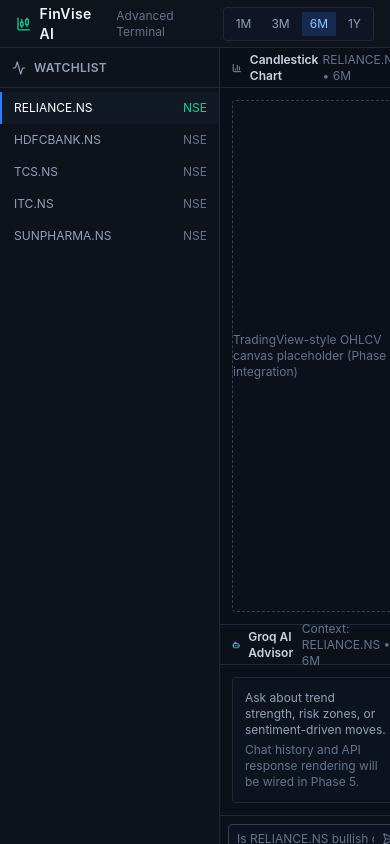
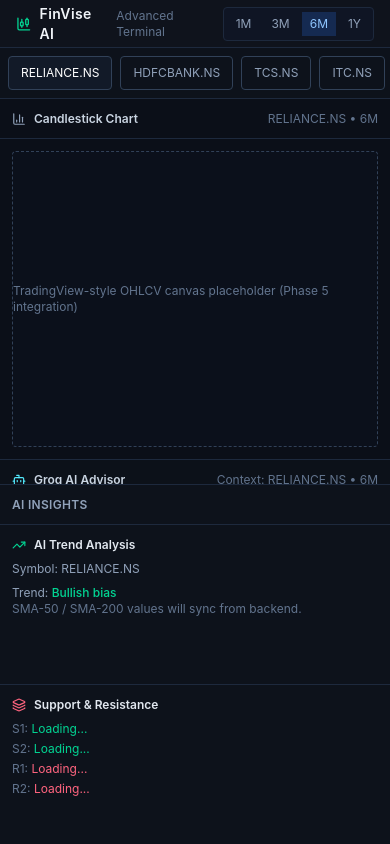
Before and after one commit to MayankSikkalwar/stock_market_analysis_project, a React app in the folder frontend/: page / in a window 390 px wide. Built offline with nearby package versions, Linux system fonts and the light colour scheme; the HTML template or start-up script is replaced by a standard one.

Commit message:
Added Responsive UI

```diff
--- a/frontend/src/App.jsx
+++ b/frontend/src/App.jsx
@@ -17,32 +17,33 @@ export default function App() {
   const [selectedTimeframe, setSelectedTimeframe] = useState("6M");
 
   return (
-    <div className="h-screen w-screen overflow-hidden bg-[#0b0e14] text-slate-300 flex flex-col">
+    <div className="h-screen w-screen overflow-y-auto bg-[#0b0e14] text-slate-300 flex flex-col lg:overflow-hidden">
       <Navbar
         selectedTimeframe={selectedTimeframe}
         onTimeframeChange={setSelectedTimeframe}
         timeframes={TIMEFRAMES}
       />
 
-      {/* Terminal layout:
-          Full-height content area is segmented into left watchlist, center trading workspace,
-          and right AI panel. Borders create clear panel dividers without soft card styling,
-          matching professional trading terminal conventions. */}
-      <main className="grid min-h-0 flex-1 grid-cols-[220px_1fr_320px] grid-rows-[1fr_220px]">
-        <div className="row-span-2 min-h-0">
+      {/* Responsive terminal layout:
+          Mobile: stacked flow with horizontal watchlist and scrollable vertical sections.
+          Desktop (lg): returns to locked, edge-to-edge trading terminal with left/center/right panels. */}
+      <main className="flex min-h-0 flex-1 flex-col lg:flex-row">
+        <div className="w-full border-b border-slate-800 lg:w-56 lg:min-h-0 lg:border-b-0">
           <Sidebar stocks={STOCKS} selectedStock={selectedStock} onStockChange={setSelectedStock} />
         </div>
 
-        <div className="min-h-0">
-          <ChartWidget selectedStock={selectedStock} selectedTimeframe={selectedTimeframe} />
+        <div className="flex min-h-0 flex-1 flex-col">
+          <div className="min-h-[360px] w-full lg:min-h-0 lg:flex-1">
+            <ChartWidget selectedStock={selectedStock} selectedTimeframe={selectedTimeframe} />
+          </div>
+
+          <div className="min-h-[220px] w-full lg:h-[220px] lg:min-h-0 lg:shrink-0">
+            <ChatbotWidget selectedStock={selectedStock} selectedTimeframe={selectedTimeframe} />
+          </div>
         </div>
 
-        <div className="row-span-2 min-h-0">
+        <div className="min-h-[360px] w-full border-t border-slate-800 lg:min-h-0 lg:w-80 lg:border-t-0">
           <AITrendWidget selectedStock={selectedStock} />
-        </div>
-
-        <div className="min-h-0">
-          <ChatbotWidget selectedStock={selectedStock} selectedTimeframe={selectedTimeframe} />
         </div>
       </main>
     </div>
--- a/frontend/src/components/dashboard/AITrendWidget.jsx
+++ b/frontend/src/components/dashboard/AITrendWidget.jsx
@@ -7,7 +7,7 @@ import { Layers, TrendingUp } from "lucide-react";
  */
 export default function AITrendWidget({ selectedStock }) {
   return (
-    <section className="flex h-full flex-col border-l border-slate-800 bg-[#0d121b]">
+    <section className="flex h-full flex-col bg-[#0d121b] lg:border-l lg:border-slate-800">
       <div className="flex h-10 items-center border-b border-slate-800 px-3">
         <p className="text-xs font-semibold uppercase tracking-wide text-slate-400">AI Insights</p>
       </div>
--- a/frontend/src/components/layout/Sidebar.jsx
+++ b/frontend/src/components/layout/Sidebar.jsx
@@ -9,27 +9,29 @@ import { Activity } from "lucide-react";
  */
 export default function Sidebar({ stocks, selectedStock, onStockChange }) {
   return (
-    <aside className="flex h-full flex-col border-r border-slate-800 bg-[#0d121b]">
-      <div className="flex h-10 items-center gap-2 border-b border-slate-800 px-3">
+    <aside className="flex h-full w-full flex-col bg-[#0d121b] lg:border-r lg:border-slate-800">
+      <div className="hidden h-10 items-center gap-2 border-b border-slate-800 px-3 lg:flex">
         <Activity className="h-3.5 w-3.5 text-slate-400" />
         <p className="text-xs font-semibold uppercase tracking-wide text-slate-400">Watchlist</p>
       </div>
 
-      <div className="flex-1 overflow-hidden py-1">
+      <div className="flex gap-2 overflow-x-auto px-2 py-2 lg:flex-1 lg:flex-col lg:gap-0 lg:overflow-hidden lg:px-0 lg:py-1">
         {stocks.map((stock) => {
           const isActive = stock === selectedStock;
           return (
             <button
               key={stock}
               onClick={() => onStockChange(stock)}
-              className={`flex w-full items-center justify-between px-3 py-2 text-left text-xs transition ${
+              className={`shrink-0 rounded-sm border border-slate-700 px-3 py-2 text-left text-xs transition lg:flex lg:w-full lg:items-center lg:justify-between lg:rounded-none lg:border-0 ${
                 isActive
-                  ? "border-l-2 border-blue-500 bg-slate-800/30 text-white"
-                  : "border-l-2 border-transparent text-slate-400 hover:bg-slate-800/50 hover:text-white"
+                  ? "bg-slate-800/40 text-white lg:border-l-2 lg:border-blue-500 lg:bg-slate-800/30"
+                  : "text-slate-400 hover:bg-slate-800/50 hover:text-white lg:border-l-2 lg:border-transparent"
               }`}
             >
               <span>{stock}</span>
-              <span className={`${isActive ? "text-emerald-400" : "text-slate-500"}`}>NSE</span>
+              <span className={`ml-2 hidden lg:inline ${isActive ? "text-emerald-400" : "text-slate-500"}`}>
+                NSE
+              </span>
             </button>
           );
         })}
```
